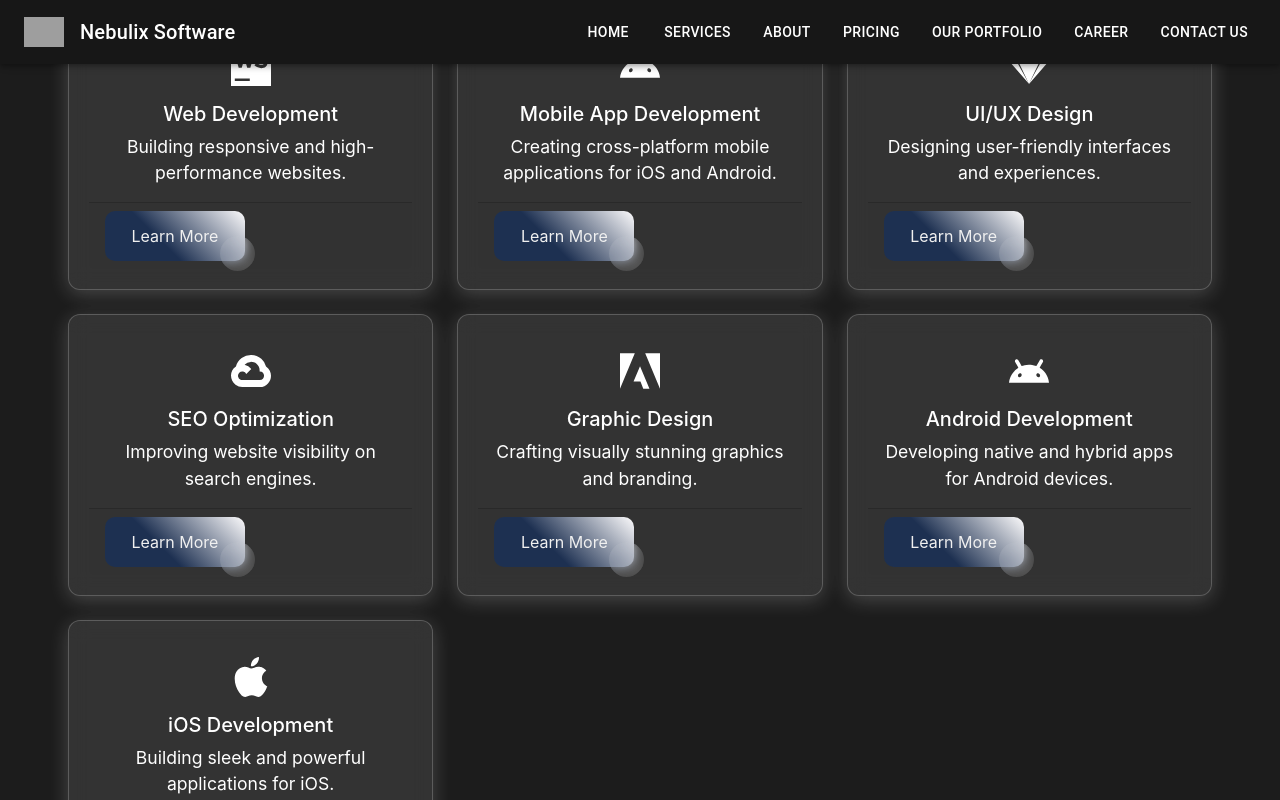
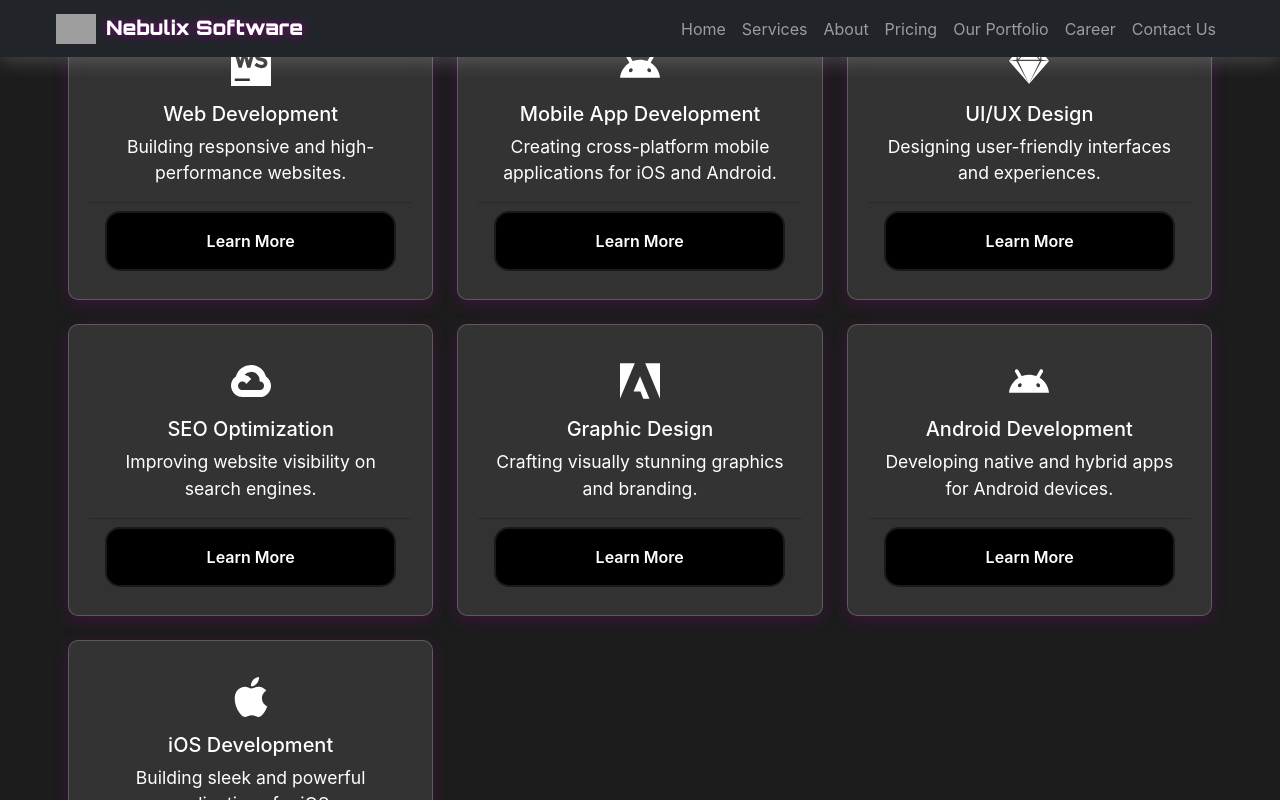
Before and after one commit to kaifhussain2754/nebulix-software, a React (Vite) app: page /services in a window 1280 px wide. Shown: the top 800 px of the page. Built offline with nearby package versions, Linux system fonts and the light colour scheme; grey boxes are pictures that could not be loaded.

Commit message:
new changes

```diff
--- a/index.html
+++ b/index.html
@@ -4,6 +4,10 @@
     <meta charset="UTF-8" />
     <link rel="icon" type="image/svg+xml" href="/nebulix.png" />
     <meta name="viewport" content="width=device-width, initial-scale=1.0" />
+    <link rel="preconnect" href="https://fonts.googleapis.com">
+<link rel="preconnect" href="https://fonts.gstatic.com" crossorigin>
+<link href="https://fonts.googleapis.com/css2?family=Orbitron:wght@400;900&display=swap" rel="stylesheet">
+
     <script src="https://cdn.jsdelivr.net/npm/@popperjs/core@2.9.3/dist/umd/popper.min.js"></script>
     <link rel="stylesheet" href="https://cdnjs.cloudflare.com/ajax/libs/font-awesome/5.15.4/css/all.min.css" />
 <script src="https://stackpath.bootstrapcdn.com/bootstrap/5.1.3/js/bootstrap.min.js"></script>
--- a/src/components/AboutUs.jsx
+++ b/src/components/AboutUs.jsx
@@ -3,7 +3,6 @@
 import AOS from 'aos'; // Import AOS for animation
 import 'aos/dist/aos.css'; // Import AOS styles
 import { FaRocket, FaHandshake, FaEye } from 'react-icons/fa'; // Import icons from react-icons
-import { color } from '@chakra-ui/react';
 import TeamSlider from './TeamSlider';
 
 const AboutUs = () => {
@@ -15,10 +14,10 @@
     <div className="container my-5">
       <div className="row">
         <div className="col-md-6" data-aos="fade-right" data-aos-duration="1000">
-          <h2 style={{color: 'white'}}>About Nebulix Software</h2>
-          <p>At Nebulix Software the name itself has a lot of essence as it means inspiration and innovation. The name “Nebulix” was obtained from the word “nebula” which refers to birth of stars and creativity plus the modern techno-commercial suffix “-ix” to depict our organisation’s focus on providing technologically advanced solution. Our team is a devoted software development provider offering unique web, application, and turn-key software solutions based on a client’s need.</p>
+          <h2 style={{ color: 'white', marginTop: '150px' }}>About Nebulix Software</h2>
+          <p style={{textAlign: 'justify'}}>At Nebulix Software the name itself has a lot of essence as it means inspiration and innovation. The name “Nebulix” was obtained from the word “nebula” which refers to birth of stars and creativity plus the modern techno-commercial suffix “-ix” to depict our organisation’s focus on providing technologically advanced solution. Our team is a devoted software development provider offering unique web, application, and turn-key software solutions based on a client’s need.</p>
 
-          <p>As a Nebulix Software Company, we anticipate that technology should be a part of everyday using in business and in the lives of individuals. Our mission statement implies that our software solutions shall solve existing problems as well as aid in growth and innovation. Our main aim and objective is to offer you the technological solutions and products we wish to have if we were in your shoes. Our corporate values include integrity, teamwork, commitment to excellence and customer care that shapes mutual and long term partnership between our company and customers. Actually being a tech enthusiast and dedicated to deliver quality work, Nebulix Software is ready to help you step into the future and transform creative concepts into powerful tools for success of your enterprise.</p>
+          <p style={{textAlign: 'justify'}}>As a Nebulix Software Company, we anticipate that technology should be a part of everyday using in business and in the lives of individuals. Our mission statement implies that our software solutions shall solve existing problems as well as aid in growth and innovation. Our main aim and objective is to offer you the technological solutions and products we wish to have if we were in your shoes. Our corporate values include integrity, teamwork, commitment to excellence and customer care that shapes mutual and long term partnership between our company and customers. Actually being a tech enthusiast and dedicated to deliver quality work, Nebulix Software is ready to help you step into the future and transform creative concepts into powerful tools for success of your enterprise.</p>
         </div>
         <div className="col-md-6 d-flex align-items-center justify-content-center" data-aos="fade-left" data-aos-duration="1000">
           <img
--- a/src/components/Home.jsx
+++ b/src/components/Home.jsx
@@ -17,7 +17,7 @@
             <h1 className="display-3 display-sm-4 mb-4">
               Revolutionizing the Future of IT Solutions
             </h1>
-            <p className="lead mb-1">
+            <p className="lead mb-1" style={{textAlign: 'justify'}}>
             Find out how to improve your visibility online and try out new ideas you might have never heard of before.
             Upgrade your commercial entity through innovative information technology and services.
             The team of specialists is focused on the customized approaches.
--- a/src/components/Navbar.jsx
+++ b/src/components/Navbar.jsx
@@ -1,108 +1,125 @@
 import React, { useState, useEffect } from "react";
-import AppBar from '@mui/material/AppBar';
-import Toolbar from '@mui/material/Toolbar';
-import Typography from '@mui/material/Typography';
-import Button from '@mui/material/Button';
-import IconButton from '@mui/material/IconButton';
-import Menu from '@mui/material/Menu';
-import MenuItem from '@mui/material/MenuItem';
+import { Navbar, Nav, Container, Offcanvas } from 'react-bootstrap';
 import { Link } from 'react-router-dom';
 import { useMediaQuery } from '@mui/material';
-import MenuIcon from '@mui/icons-material/Menu'; // Import MenuIcon
 
-const Navbar = ({ toggleColorScheme, isDarkMode }) => {
-  const [anchorEl, setAnchorEl] = useState(null);
-  const isSmallScreen = useMediaQuery('(max-width: 768px)'); // Hook to detect small screens
-  const [visible, setVisible] = useState(true); // State to track navbar visibility
-  const [lastScrollY, setLastScrollY] = useState(0); // State to track last scroll position
-
-  const handleMenuClick = (event) => {
-    setAnchorEl(event.currentTarget);
-  };
-
-  const handleMenuClose = () => {
-    setAnchorEl(null);
-  };
+const CustomNavbar = ({ toggleColorScheme, isDarkMode }) => {
+  const [expanded, setExpanded] = useState(false);
+  const [visible, setVisible] = useState(true);
+  const [lastScrollY, setLastScrollY] = useState(0);
+  const isSmallScreen = useMediaQuery('(max-width: 998px)');
 
   const controlNavbar = () => {
     if (typeof window !== 'undefined') {
       if (window.scrollY > lastScrollY) {
-        setVisible(false); // Hide navbar when scrolling down
+        setVisible(false);
       } else {
-        setVisible(true); // Show navbar when scrolling up
+        setVisible(true);
       }
-      setLastScrollY(window.scrollY); // Update last scroll position
+      setLastScrollY(window.scrollY);
     }
   };
 
   useEffect(() => {
-    window.addEventListener('scroll', controlNavbar); // Add scroll event listener
-    return () => {
-      window.removeEventListener('scroll', controlNavbar); // Clean up the event listener on unmount
-    };
+    window.addEventListener('scroll', controlNavbar);
+    return () => window.removeEventListener('scroll', controlNavbar);
   }, [lastScrollY]);
 
   return (
-    <AppBar position="fixed" style={{ backgroundColor: isDarkMode ? '#000000' : '#fcfbfc', transition: 'top 0.3s', top: visible ? '0' : '-64px' }}>
-      <Toolbar style={{ display: 'flex', justifyContent: 'space-between', alignItems: 'center' }}>
-        {/* Logo */}
-        <Link to="/" style={{ display: 'flex', alignItems: 'center', textDecoration: 'none' }}>
-          <img
-            src="/src/assets/nebulix.png" // Replace with your logo path
-            alt="Nebulix Software Logo"
-            style={{ width: '40px', marginRight: '16px' }}
-          />
-          <Typography variant="h6" component="div" sx={{ flexGrow: 1, color: isDarkMode ? '#FFFFFF' : '#000000' }}>
-            Nebulix Software
-          </Typography>
-        </Link>
+    <>
+      <Navbar
+        expand="lg"
+        bg={isDarkMode ? "dark" : "light"}
+        variant={isDarkMode ? "dark" : "light"}
+        fixed="top"
+        style={{
+          top: visible ? '0' : '-64px',
+          transition: 'top 0.3s',
+          boxShadow: '0 4px 20px rgba(255, 255, 255, 0.2)',
+        }}
+      >
+        <Container>
+          <Navbar.Brand as={Link} to="/" style={{ fontFamily: 'Orbitron', fontWeight: '700' , textShadow: '0 0 10px rgba(128, 0, 128, 1)' }}>
+            <img
+              src="/src/assets/nebulix.png"
+              alt="Nebulix Software Logo"
+              style={{ width: '40px', marginRight: '10px' }}
+            />
+            <span style={{ color: isDarkMode ? '#FFFFFF' : '#000000' }}>Nebulix Software</span>
+          </Navbar.Brand>
 
-        {/* Responsive Navigation Links */}
-        <div style={{ marginLeft: 'auto', display: 'flex', gap: '1rem' }}> {/* Aligns nav links to the right */}
-          {!isSmallScreen && (
-            <>
-              <Button component={Link} to="/" color={isDarkMode ? 'inherit' : 'primary'}>Home</Button>
-              <Button component={Link} to="/services" color={isDarkMode ? 'inherit' : 'primary'}>Services</Button>
-              <Button component={Link} to="/about" color={isDarkMode ? 'inherit' : 'primary'}>About</Button>
-              <Button component={Link} to="/pricing" color={isDarkMode ? 'inherit' : 'primary'}>Pricing</Button>
-              <Button component={Link} to="/portfolio" color={isDarkMode ? 'inherit' : 'primary'}>Our Portfolio</Button>
-              <Button component={Link} to="/Career" color={isDarkMode ? 'inherit' : 'primary'}>Career</Button>
-              <Button component={Link} to="/contact-us" color={isDarkMode ? 'inherit' : 'primary'}>Contact Us</Button>
-            </>
+          {/* Conditionally Render Navbar Links */}
+          {!isSmallScreen ? (
+            <Nav className="ml-auto">
+              <Nav.Link as={Link} to="/">Home</Nav.Link>
+              <Nav.Link as={Link} to="/services">Services</Nav.Link>
+              <Nav.Link as={Link} to="/about">About</Nav.Link>
+              <Nav.Link as={Link} to="/pricing">Pricing</Nav.Link>
+              <Nav.Link as={Link} to="/portfolio">Our Portfolio</Nav.Link>
+              <Nav.Link as={Link} to="/career">Career</Nav.Link>
+              <Nav.Link as={Link} to="/contact-us">Contact Us</Nav.Link>
+            </Nav>
+          ) : (
+            <Navbar.Toggle
+              aria-controls="offcanvasNavbar"
+              onClick={() => setExpanded(!expanded)}
+              style={{
+                border: 'none',
+                position: 'relative',
+                outline: 'none',
+                width: '50px',
+                height: '40px'
+              }}
+            >
+              <span style={{
+                display: 'block',
+                width: '100%',
+                height: '2px',
+                background: isDarkMode ? '#fff' : '#333',
+                marginBottom: '5px',
+              }} />
+              <span style={{
+                display: 'block',
+                width: '100%',
+                height: '2px',
+                background: isDarkMode ? '#fff' : '#333',
+                marginBottom: '5px',
+              }} />
+              <span style={{
+                display: 'block',
+                width: '100%',
+                height: '2px',
+                background: isDarkMode ? '#fff' : '#333',
+              }} />
+            </Navbar.Toggle>
           )}
-        </div>
+        </Container>
+      </Navbar>
 
-        {/* Hamburger Menu for Small Screens */}
-        {isSmallScreen && (
-          <IconButton
-            edge="end"
-            color="inherit"
-            onClick={handleMenuClick}
-            aria-controls="simple-menu"
-            aria-haspopup="true"
-          >
-            <MenuIcon /> {/* Use MenuIcon component */}
-          </IconButton>
-        )}
-
-        {/* Menu Items */}
-        <Menu
-          anchorEl={anchorEl}
-          keepMounted
-          open={Boolean(anchorEl)}
-          onClose={handleMenuClose}
-        >
-          <MenuItem onClick={handleMenuClose} component={Link} to="/">Home</MenuItem>
-          <MenuItem onClick={handleMenuClose} component={Link} to="/services">Services</MenuItem>
-          <MenuItem onClick={handleMenuClose} component={Link} to="/about">About</MenuItem>
-          <MenuItem onClick={handleMenuClose} component={Link} to="/pricing">Pricing</MenuItem>
-          <MenuItem onClick={handleMenuClose} component={Link} to="/portfolio">Our Portfolio</MenuItem>
-          <MenuItem onClick={handleMenuClose} component={Link} to="/Career">Career</MenuItem>
-          <MenuItem onClick={handleMenuClose} component={Link} to="/contact-us">Contact Us</MenuItem>
-        </Menu>
-      </Toolbar>
-    </AppBar>
+      {/* Offcanvas Sidebar for Mobile */}
+      <Offcanvas
+        show={expanded}
+        onHide={() => setExpanded(false)}
+        placement="start"
+        style={{ width: '250px', color: 'white', backgroundColor: isDarkMode ? "#333" : "#fff" }}
+      >
+        <Offcanvas.Header closeButton>
+          <Offcanvas.Title>Menu</Offcanvas.Title>
+        </Offcanvas.Header>
+        <Offcanvas.Body>
+          <Nav className="flex-column">
+            <Nav.Link as={Link} to="/" onClick={() => setExpanded(false)} style={{ color: isDarkMode ? '#fff' : '#333' }}>Home</Nav.Link>
+            <Nav.Link as={Link} to="/services" onClick={() => setExpanded(false)} style={{ color: isDarkMode ? '#fff' : '#333' }}>Services</Nav.Link>
+            <Nav.Link as={Link} to="/about" onClick={() => setExpanded(false)} style={{ color: isDarkMode ? '#fff' : '#333' }}>About</Nav.Link>
+            <Nav.Link as={Link} to="/pricing" onClick={() => setExpanded(false)} style={{ color: isDarkMode ? '#fff' : '#333' }}>Pricing</Nav.Link>
+            <Nav.Link as={Link} to="/portfolio" onClick={() => setExpanded(false)} style={{ color: isDarkMode ? '#fff' : '#333' }}>Our Portfolio</Nav.Link>
+            <Nav.Link as={Link} to="/career" onClick={() => setExpanded(false)} style={{ color: isDarkMode ? '#fff' : '#333' }}>Career</Nav.Link>
+            <Nav.Link as={Link} to="/contact-us" onClick={() => setExpanded(false)} style={{ color: isDarkMode ? '#fff' : '#333' }}>Contact Us</Nav.Link>
+          </Nav>
+        </Offcanvas.Body>
+      </Offcanvas>
+    </>
   );
 };
 
-export default Navbar;
+export default CustomNavbar;
--- a/src/components/Services.css
+++ b/src/components/Services.css
@@ -29,6 +29,51 @@
     box-shadow: 0 4px 20px rgba(255, 255, 255, 0.2);
     color: #FFFFFF;
   }
+
+/* CSS */
+.service-btn {
+  appearance: none;
+  background-color: #000000;
+  border: 2px solid #1A1A1A;
+  border-radius: 15px;
+  box-sizing: border-box;
+  color: #FFFFFF;
+  cursor: pointer;
+  display: inline-block;
+  font-family: Roobert,-apple-system,BlinkMacSystemFont,"Segoe UI",Helvetica,Arial,sans-serif,"Apple Color Emoji","Segoe UI Emoji","Segoe UI Symbol";
+  font-size: 16px;
+  font-weight: 600;
+  line-height: normal;
+  margin: 0;
+  min-height: 60px;
+  min-width: 0;
+  outline: none;
+  padding: 16px 24px;
+  text-align: center;
+  text-decoration: none;
+  transition: all 300ms cubic-bezier(.23, 1, 0.32, 1);
+  user-select: none;
+  -webkit-user-select: none;
+  touch-action: manipulation;
+  width: 100%;
+  will-change: transform;
+}
+
+.service-btn:disabled {
+  pointer-events: none;
+}
+
+.service-btn:hover {
+  box-shadow: rgba(0, 0, 0, 0.25) 0 8px 15px;
+  transform: translateY(-2px);
+  background-color: #000000;
+  border: none;
+}
+
+.service-btn:active {
+  box-shadow: none;
+  transform: translateY(0);
+}
 
   .icon {
     font-size: 40px;
--- a/src/components/Services.jsx
+++ b/src/components/Services.jsx
@@ -1,11 +1,10 @@
 import React, { useEffect } from 'react';
 import { Container, Row, Col, Card, Button } from 'react-bootstrap';
-import { SiWebstorm, SiAndroid, SiSketch, SiGooglecloud, SiAdobe, SiApple } from 'react-icons/si'; // Import icons
-import AOS from 'aos'; // Import AOS
-import 'aos/dist/aos.css'; // Import AOS CSS
-import './Services.css'; // Import the external CSS file
+import { SiWebstorm, SiAndroid, SiSketch, SiGooglecloud, SiAdobe, SiApple } from 'react-icons/si';
+import AOS from 'aos';
+import 'aos/dist/aos.css';
+import './Services.css';
 
-// Updated services data
 const servicesData = [
   {
     title: 'Web Development',
@@ -46,15 +45,15 @@
 
 const Services = () => {
   useEffect(() => {
-    AOS.init({ duration: 1000 }); // Initialize AOS with duration
+    AOS.init({ duration: 1000 });
   }, []);
 
   return (
-    <Container fluid className="py-5 section">
+    <Container fluid className="py-5 section" style={{ marginBottom: '50px' }}>
       <div className="backgroundImage" />
       <Container>
         <Row>
-          <Col xs={12} className="text-center mb-4">
+          <Col xs={12} className="text-center mb-4" style={{ marginTop: '30px' }}>
             <h2 style={{ color: '#FFFFFF' }}>Tap More of Your Potential with Our Services!</h2>
           </Col>
         </Row>
@@ -63,7 +62,7 @@
             <Col xs={12} sm={6} md={4} key={index}>
               <Card
                 className="hover-effect"
-                data-aos={index % 2 === 0 ? 'fade-left' : 'fade-right'} // Alternate animation direction
+                data-aos={index % 2 === 0 ? 'fade-left' : 'fade-right'}
               >
                 <Card.Body className="text-center">
                   {service.icon}
@@ -71,7 +70,7 @@
                   <Card.Text>{service.description}</Card.Text>
                 </Card.Body>
                 <Card.Footer className="text-center">
-                  <Button variant="primary" className='btn-custom'>Learn More</Button>
+                  <Button className='service-btn'>Learn More</Button>
                 </Card.Footer>
               </Card>
             </Col>
--- a/src/components/Testimonial.jsx
+++ b/src/components/Testimonial.jsx
@@ -102,7 +102,7 @@
   }, []);
 
   return (
-    <div className="container mt-5" style={{ height: "100vh" }}>
+    <div className="container mt-5" style={{ height: "100vh", marginBottom: '150px' }}>
       <h2 className="text-center mb-4 text-white">What Our Clients Say</h2>
       {/* Conditionally render Swiper only on mobile devices */}
       {isMobile ? (
--- a/src/index.css
+++ b/src/index.css
@@ -1,9 +1,10 @@
 /* src/index.css */
-body {
+html, body {
   margin: 0;
   padding: 0;
   font-family: -apple-system, BlinkMacSystemFont, "Segoe UI", Roboto, "Helvetica Neue", Arial, sans-serif;
   background-color: #1c1c1c; /* Dark background color */
+  overflow-x: hidden;
 }
 .navbar-links {
   display: flex;
@@ -20,3 +21,40 @@
     display: block; /* Show hamburger menu icon */
   }
 }
+
+/* Scrollbar Track */
+::-webkit-scrollbar {
+  width: 5px;
+  overflow-x:auto;
+}
+
+::-webkit-scrollbar-track {
+  background: #1a1a1a; /* Dark background for track */
+  box-shadow: inset 0 0 5px rgba(0, 0, 0, 0.5);
+  border-radius: 10px;
+}
+
+/* Scrollbar Thumb */
+::-webkit-scrollbar-thumb {
+  background: linear-gradient(180deg, #ff6f61, #ffbd61); /* Gradient color for thumb */
+  border-radius: 10px;
+  box-shadow: 0 0 8px rgba(255, 182, 61, 0.6); /* Glow effect */
+}
+
+/* Scrollbar Thumb Hover Effect */
+::-webkit-scrollbar-thumb:hover {
+  background: linear-gradient(180deg, #ff8b61, #ffd261);
+  box-shadow: 0 0 12px rgba(255, 182, 61, 0.8); /* Increased glow on hover */
+}
+
+.card {
+  border-radius: 10px; /* Rounded corners */
+  padding: 20px; /* Padding inside the card */
+  box-shadow: 0 4px 15px rgba(128, 0, 128, 0.3); /* Soft purple shadow */
+  transition: 0.3s ease; /* Smooth transition for hover effect */
+}
+
+/* Hover effect to increase the glow */
+.card:hover {
+  box-shadow: 0 0 25px rgba(128, 0, 128, 0.6), 0 0 50px rgba(128, 0, 128, 0.4); /* Increased glow on hover */
+}
```
Also changed, not shown: src/components/CustomNavbar.css (added, +64 -0 lines).
